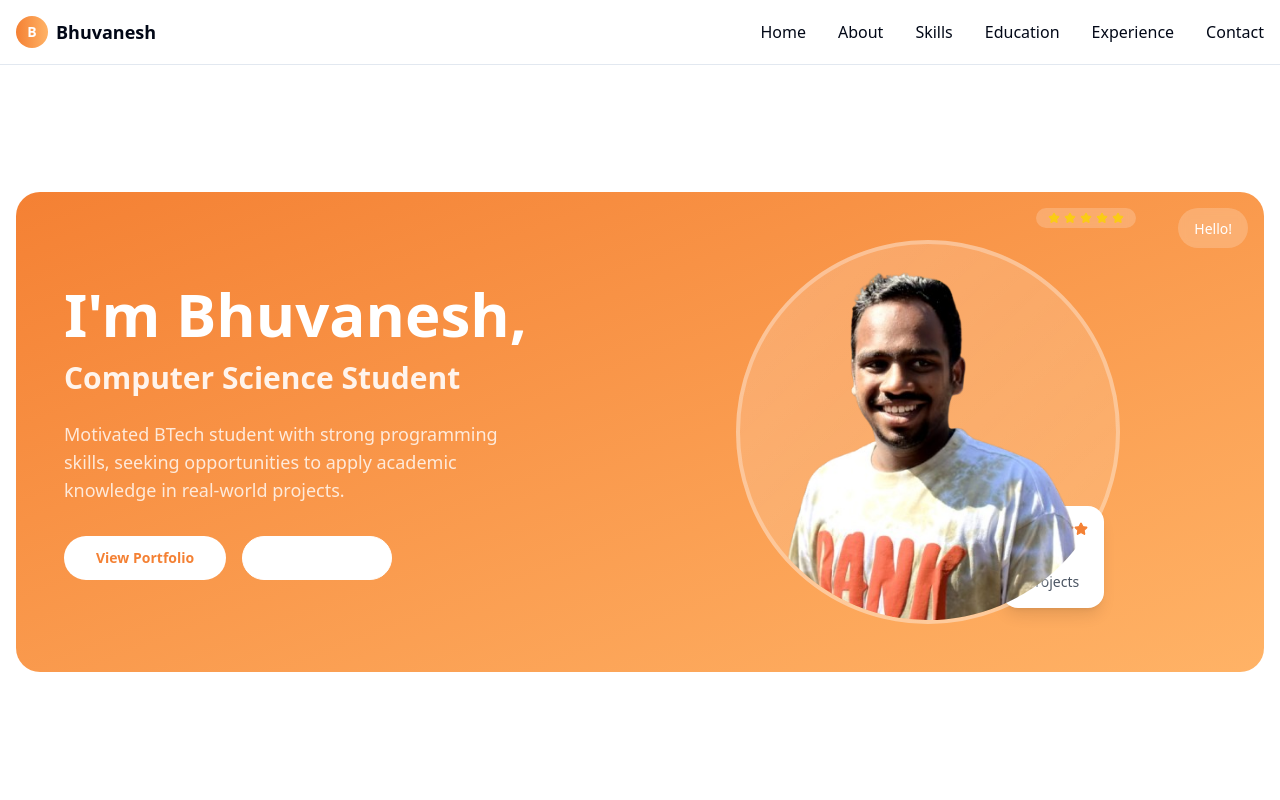
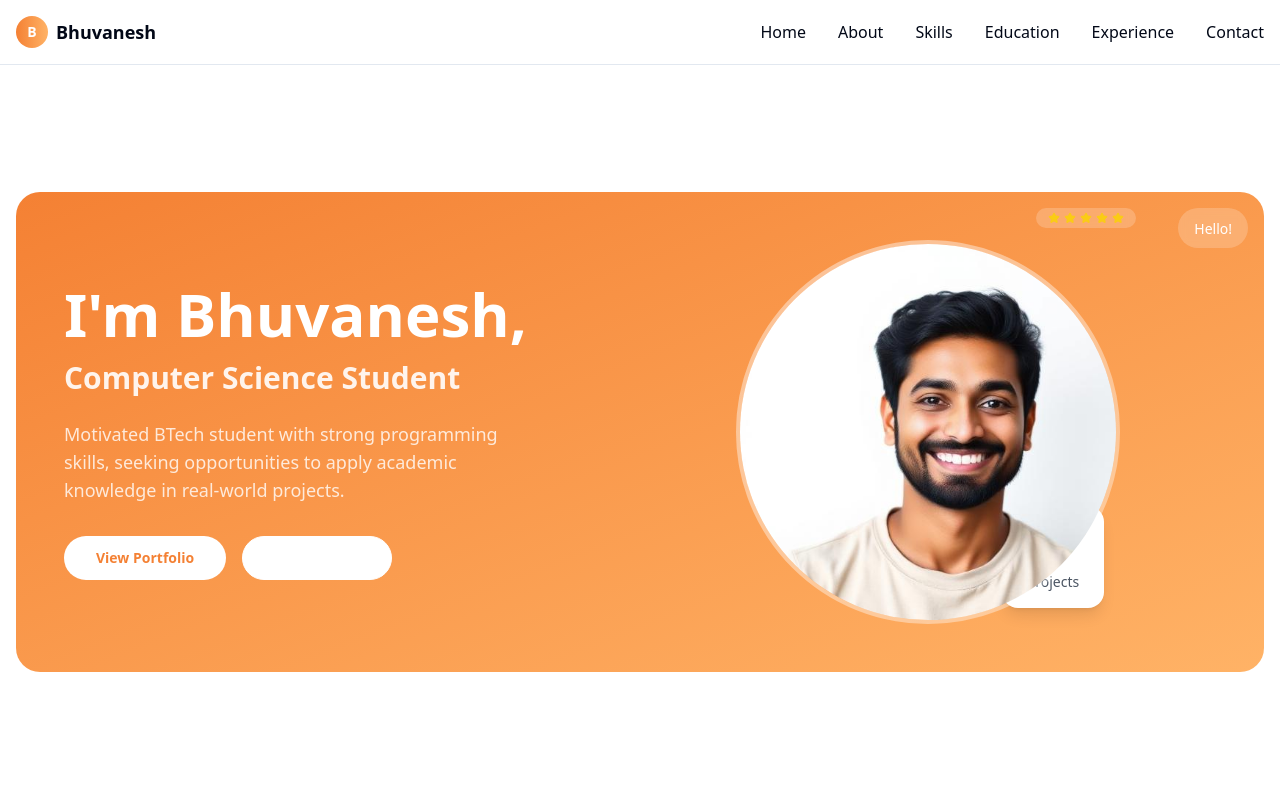
Before and after one commit to bhuvaneshM05/bhuvanseshM-personal-portfoloio, a React (Vite) app: page / in a window 1280 px wide. Shown: the top 800 px of the page. Built offline with nearby package versions, Linux system fonts and the light colour scheme.

Commit message:
Revert changes
No changes were made.

```diff
--- a/src/components/HeroSection.tsx
+++ b/src/components/HeroSection.tsx
@@ -61,7 +61,7 @@ const HeroSection = () => {
                 {/* Profile photo */}
                 <div className="relative z-10 w-80 h-80 md:w-96 md:h-96 rounded-full overflow-hidden border-4 border-white/30">
                   <img
-                    src="/lovable-uploads/38f0256f-e021-43a9-99c9-abc1d77a10d6.png"
+                    src="/profile-photo.png"
                     alt="Bhuvanesh M - Computer Science Student"
                     className="w-full h-full object-cover"
                   />
```
Also changed, not shown: public/profile-photo.png (added).
